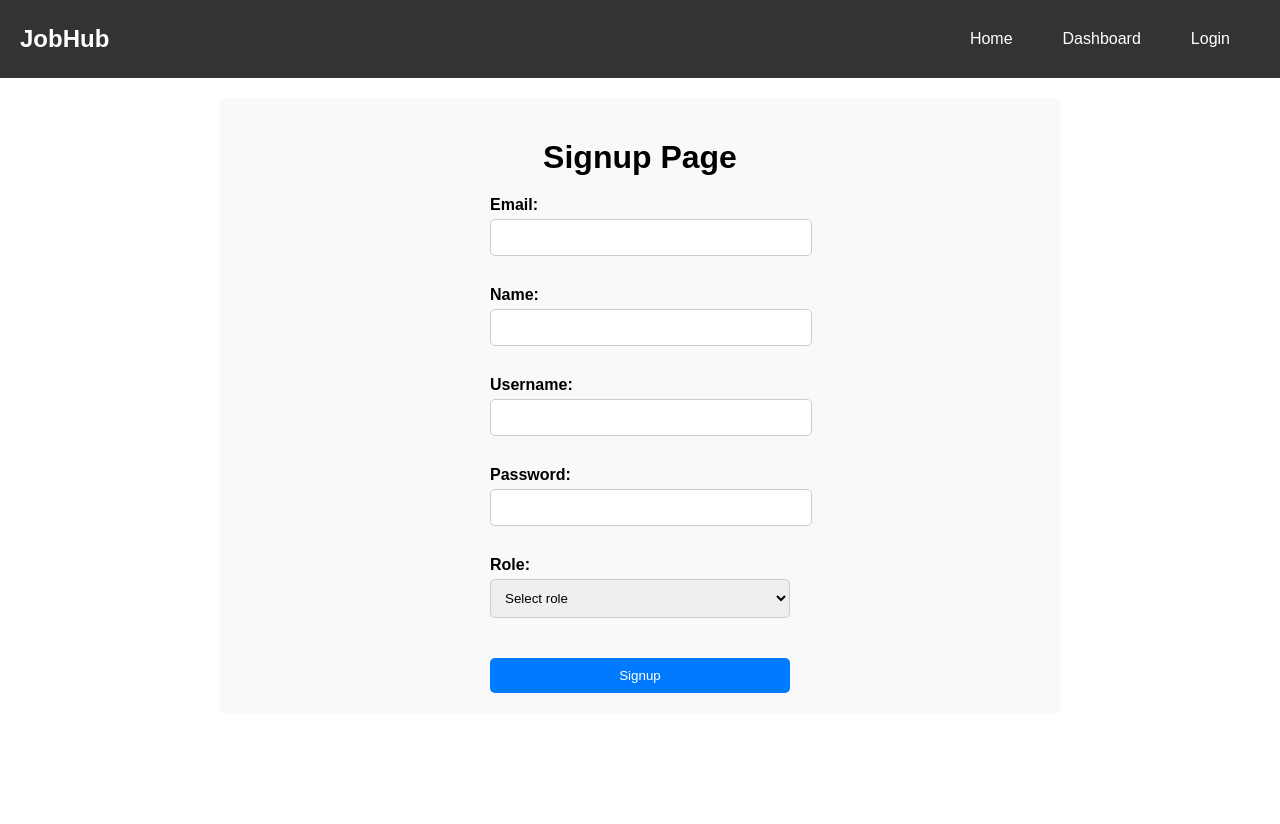
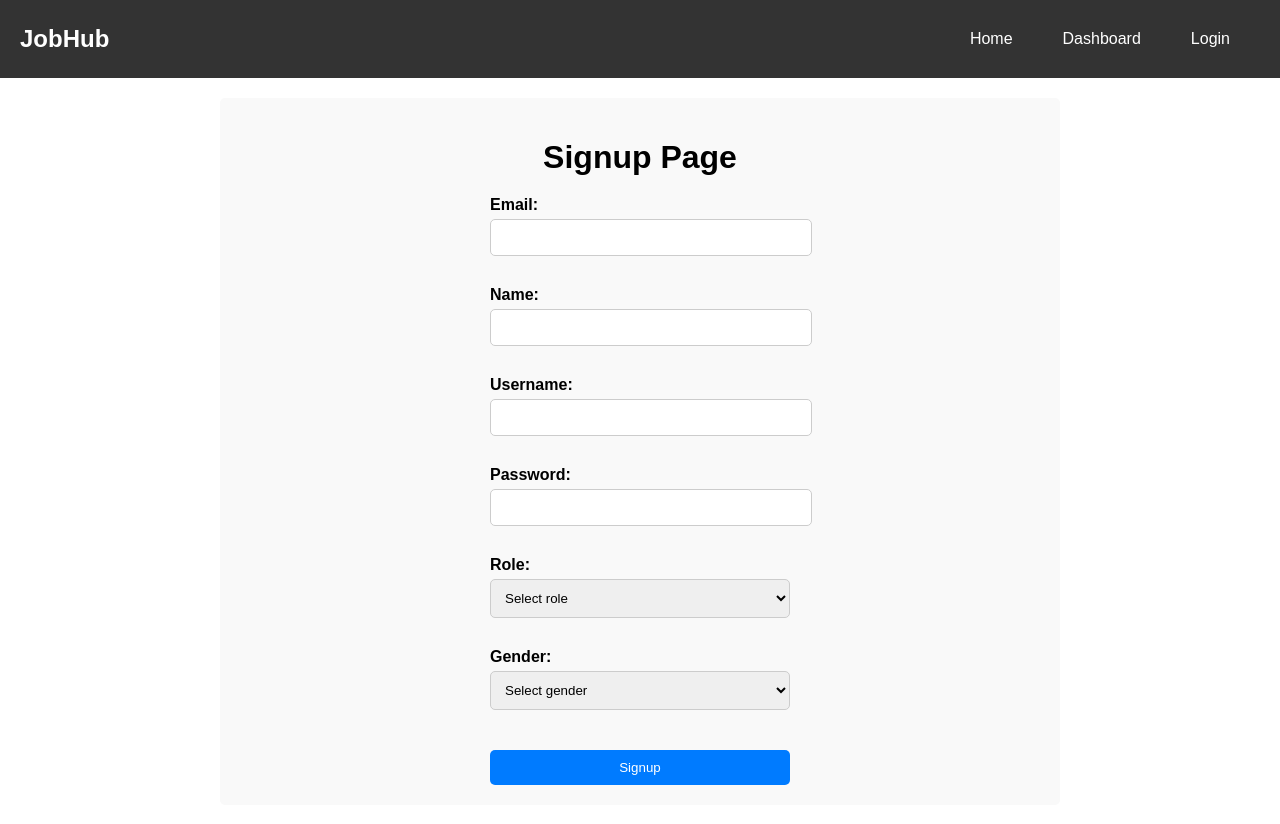
Before and after one commit to paulhuii/SENG401-Project, a React (Create React App) app in the folder client/: page /signup in a window 1280 px wide. Before the commit the page ends 800 px from the top, so only its background shows below. Built offline with nearby package versions, Linux system fonts and the light colour scheme.

Commit message:
Add gender field

```diff
--- a/client/src/Login.js
+++ b/client/src/Login.js
@@ -55,11 +55,12 @@ function Login({ setIsLoggedIn }) {
       const data = await response.json(); // Parse JSON response
 
       // Extract username, email, and role from the response data
-      const { username, email, role, name } = data.user;
+      const { username, email, role, name, gender } = data.user;
       console.log('Username:', username);
       console.log('Email:', email);
       console.log('Role:', role);
       console.log('Name:', name);
+      console.log('Gender:', gender);
 
       // Assuming the token is sent back in the response under a property named 'token'
       if (data.token) {
--- a/client/src/Profile.js
+++ b/client/src/Profile.js
@@ -127,6 +127,7 @@ function Profile() {
           <p>Username: {profileData.username}</p>
           <p>Email: {profileData.email}</p>
           <p>Role: {profileData.role}</p>
+          <p>Gender: {profileData.gender}</p>
           <p>Description: {profileData.description || 'Add a description to attract recruiters!'}</p>
           <button onClick={handleEdit}>Edit</button>
         </div>
--- a/client/src/Signup.js
+++ b/client/src/Signup.js
@@ -37,7 +37,8 @@ function Signup() {
     name: '',
     username: '',
     password: '',
-    role: ''
+    role: '',
+    gender: ''
   });
 
   const [error, setError] = useState('');
@@ -166,6 +167,22 @@ function Signup() {
               <option value="jobseeker">Job Seeker</option>
             </select>
           </div>
+          <div className="form-group">
+            <label htmlFor="gender">Gender:</label>
+            <select
+              id="gender"
+              name="gender"
+              value={formData.gender}
+              onChange={handleChange}
+              required
+            >
+              <option value="">Select gender</option>
+              <option value="female">Female</option>
+              <option value="male">Male</option>
+              <option value="non-binary">Non-binary</option>
+
+            </select>
+          </div>
           <button type="submit">Signup</button>
           {error && <div className="error-message">{error}</div>}
         </form>
```
Also changed, not shown: 2 other files (tests, documents, lock files or other folders).
